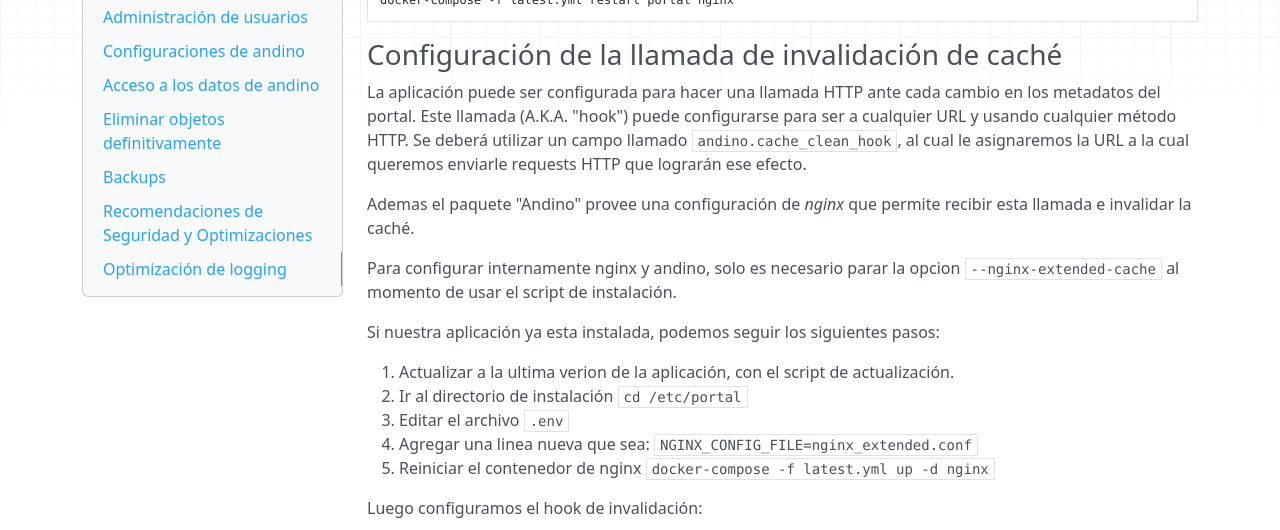
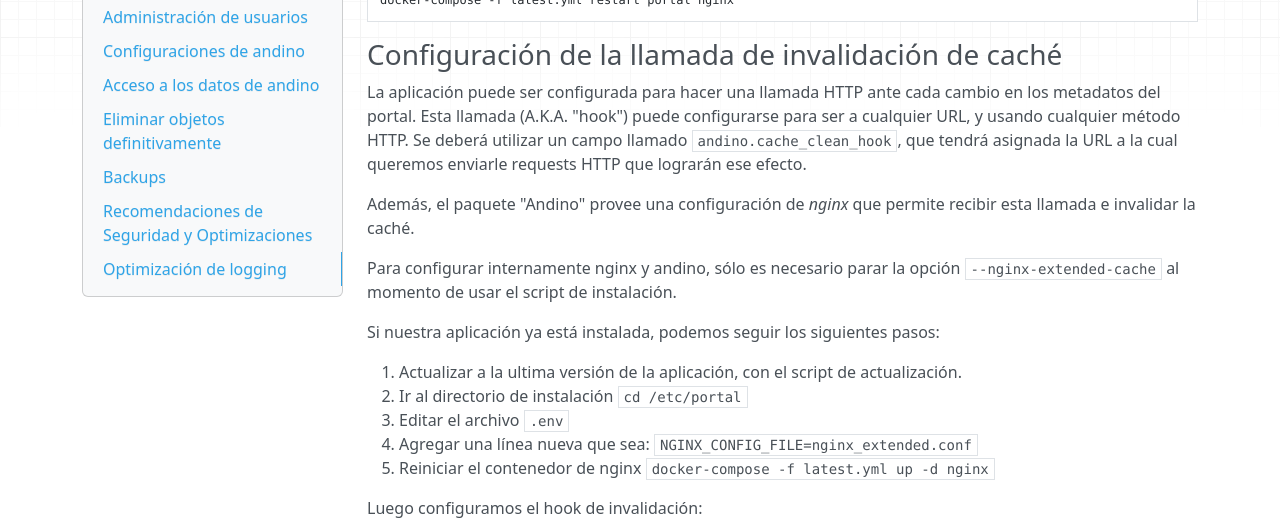
Before and after one commit to datosgobar/portal-andino, an MkDocs documentation site: the page built from docs/developers/maintenance.md, in a window 1280 px wide and 900 px high, scrolled down 4026 px. Shown: the part 179-709 px from the top of the window. Built offline with MkDocs 1.6.1, drawn with Linux system fonts in a browser that asks for light colours; nearby versions of some CDN libraries; old or Windows-style settings are respelled for this version of MkDocs.

Commit message:
Fix de typos en la documentación (maintenance.md)

```diff
--- a/docs/developers/maintenance.md
+++ b/docs/developers/maintenance.md
@@ -201,21 +201,21 @@
 ### Configuración de la llamada de invalidación de caché
 
 La aplicación puede ser configurada para hacer una llamada HTTP ante cada cambio en los metadatos del portal.
-Este llamada (A.K.A. "hook") puede configurarse para ser a cualquier URL y usando cualquier método HTTP.
-Se deberá utilizar un campo llamado `andino.cache_clean_hook`,  al cual le asignaremos la URL a la cual
+Esta llamada (A.K.A. "hook") puede configurarse para ser a cualquier URL, y usando cualquier método HTTP.
+Se deberá utilizar un campo llamado `andino.cache_clean_hook`, que tendrá asignada la URL a la cual
 queremos enviarle requests HTTP que lograrán ese efecto.
 
-Ademas el paquete "Andino" provee una configuración de *nginx* que permite recibir esta llamada e invalidar la caché.
+Además, el paquete "Andino" provee una configuración de *nginx* que permite recibir esta llamada e invalidar la caché.
 
-Para configurar internamente nginx y andino, solo es necesario parar la opcion `--nginx-extended-cache` al momento de
+Para configurar internamente nginx y andino, sólo es necesario parar la opción `--nginx-extended-cache` al momento de
 usar el script de instalación.
 
-Si nuestra aplicación ya esta instalada, podemos seguir los siguientes pasos:
+Si nuestra aplicación ya está instalada, podemos seguir los siguientes pasos:
 
-1. Actualizar a la ultima verion de la aplicación, con el script de actualización.
+1. Actualizar a la ultima versión de la aplicación, con el script de actualización.
 1. Ir al directorio de instalación `cd /etc/portal`
 1. Editar el archivo `.env`
-1. Agregar una linea nueva que sea: `NGINX_CONFIG_FILE=nginx_extended.conf`
+1. Agregar una línea nueva que sea: `NGINX_CONFIG_FILE=nginx_extended.conf`
 1. Reiniciar el contenedor de nginx `docker-compose -f latest.yml up -d nginx`
 
 Luego configuramos el hook de invalidación:
```
